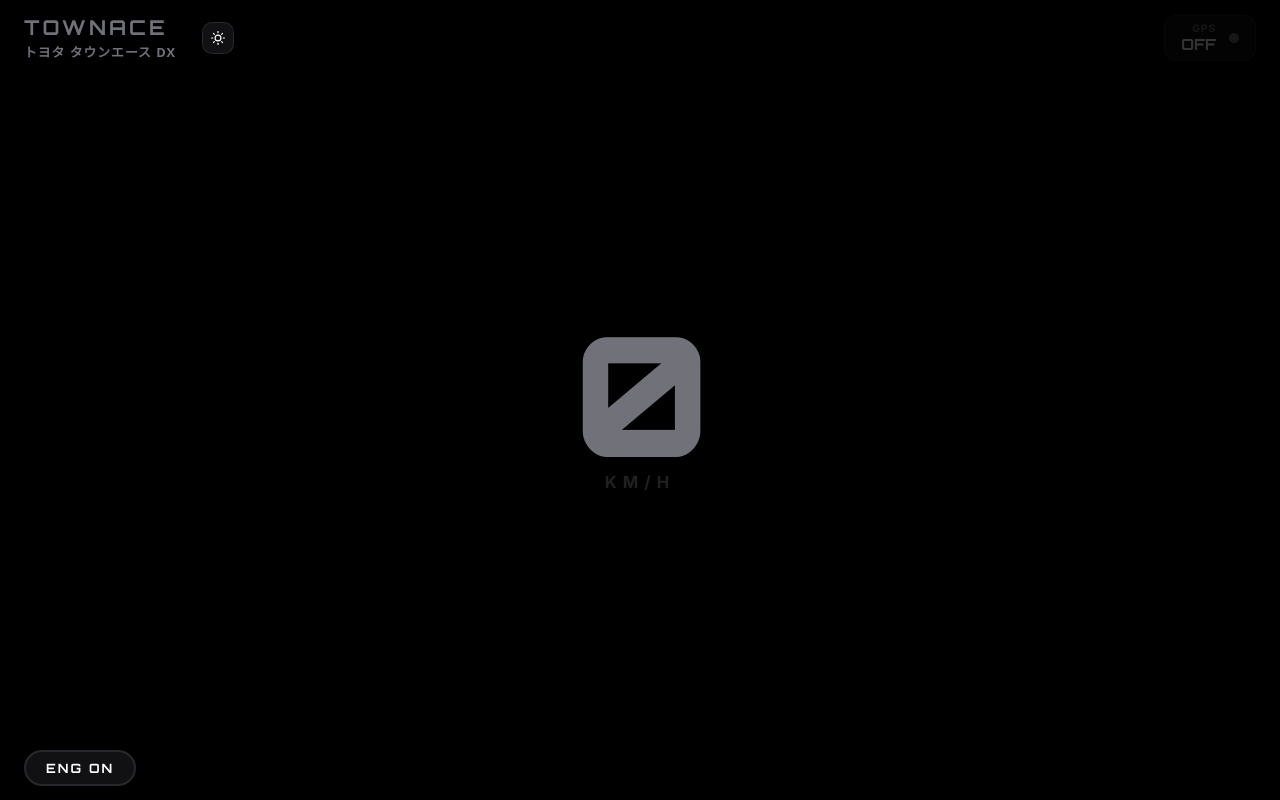
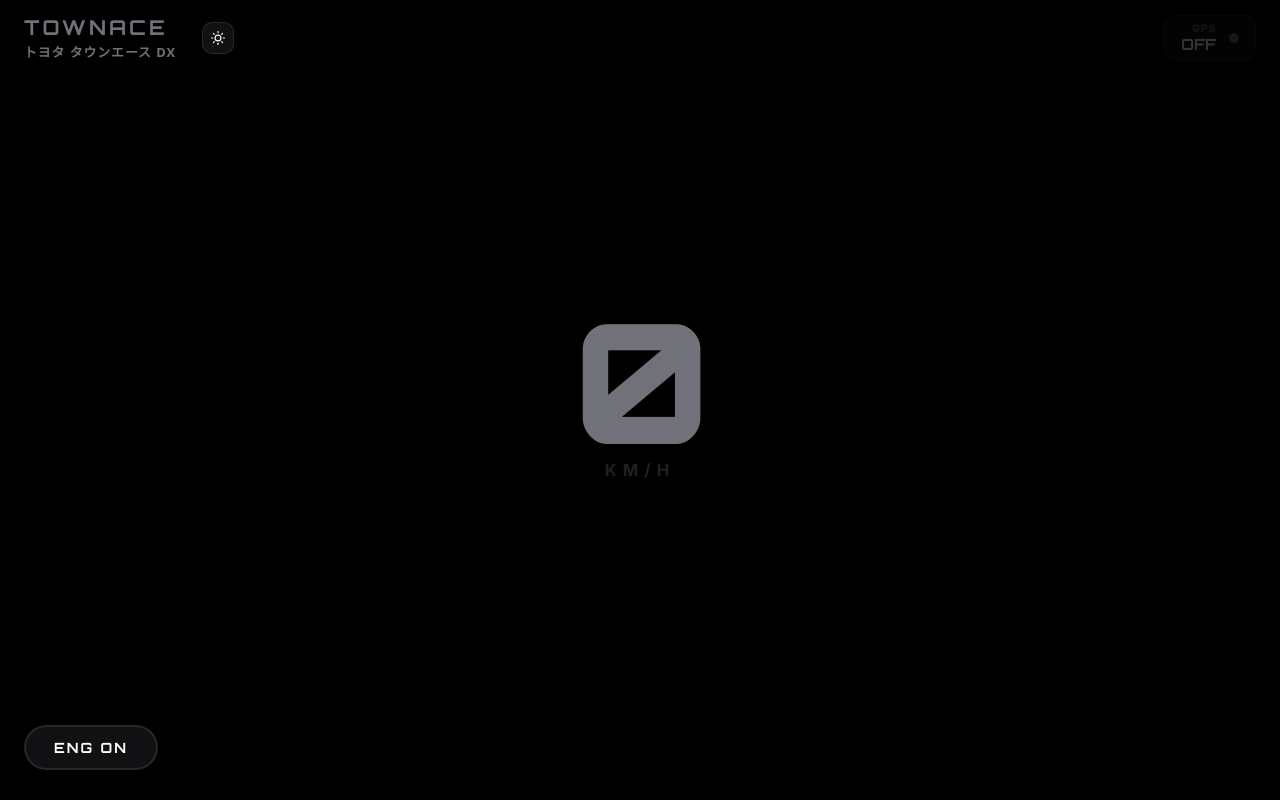
Before and after one commit to ChandiraP/toyota-dash, a React (Vite) app: page / in a window 1280 px wide. Built offline with nearby package versions, Linux system fonts and the light colour scheme.

Commit message:
“v1.0.7.1”

```diff
--- a/src/App.jsx
+++ b/src/App.jsx
@@ -17,7 +17,6 @@ const calculateDistance = (lat1, lon1, lat2, lon2) => {
   return R * c;
 };
 
-// Global audio context reference to prevent memory leaks
 let globalAudioCtx = null;
 const playIgnitionTone = (freq, type, duration) => {
   try {
@@ -84,7 +83,7 @@ export default function App() {
   useEffect(() => localStorage.setItem('townace_fuel', fuel.toString()), [fuel]);
   useEffect(() => localStorage.setItem('townace_theme', isDarkMode.toString()), [isDarkMode]);
 
-  // --- CORE GPS ENGINE (Memoized to prevent unnecessary re-renders) ---
+  // --- CORE GPS ENGINE ---
   const startGpsStream = useCallback(() => {
     if (!navigator.geolocation) {
       setGpsStatus('lost');
@@ -208,7 +207,6 @@ export default function App() {
     setAvgSpeed(0);
   }, []);
 
-  // Strict cleanup on unmount
   useEffect(() => {
     return () => {
       stopGpsStream();
@@ -231,10 +229,8 @@ export default function App() {
     btnBg: isDarkMode ? 'rgba(39,39,42,0.7)' : '#e4e4e7',
   }), [isDarkMode]);
 
-  // --- RENDER ---
   return (
     <>
-      {/* PORTRAIT WARNING */}
       <div style={{
         position: 'fixed', inset: 0, backgroundColor: '#000000', zIndex: 9999,
         flexDirection: 'column', alignItems: 'center', justifyContent: 'center',
@@ -248,7 +244,6 @@ export default function App() {
         <p style={{ fontSize: '13px', color: '#a1a1aa', marginTop: '12px' }}>Please rotate your hardware horizontally.</p>
       </div>
 
-      {/* DASHBOARD CANVAS */}
       <div style={{
         position: 'absolute', top: 0, bottom: 0, left: 0, right: 0, flexDirection: 'column',
         justifyContent: 'space-between', boxSizing: 'border-box', zIndex: 1, backgroundColor: theme.bg,
@@ -259,7 +254,6 @@ export default function App() {
         transition: 'background-color 0.4s ease'
       }} className="main-dashboard-layout">
 
-        {/* BACKGROUND GLOW */}
         <div style={{
           position: 'absolute', inset: 0, backgroundColor: engineActive ? ecoColor : 'transparent',
           opacity: isDarkMode ? 0.05 : 0.02, transition: 'background-color 1.5s ease-in-out', pointerEvents: 'none', zIndex: 0
@@ -338,7 +332,9 @@ export default function App() {
             <div style={{ position: 'absolute', width: '22vw', height: '14vw', borderRadius: '50%', backgroundColor: engineActive ? ecoColor : 'transparent', filter: 'blur(55px)', opacity: isDarkMode ? 0.45 : 0.7, transition: 'background-color 1.5s ease-in-out', zIndex: 0 }} />
             <div style={{ position: 'relative', zIndex: 2, display: 'flex', flexDirection: 'column', alignItems: 'center' }}>
               <span className="font-digital" style={{
-                fontSize: '13vw', fontWeight: '900', letterSpacing: '-0.4vw', margin: 0, padding: 0, lineHeight: 0.9,
+                fontSize: '13vw',
+                fontWeight: '900', /* Reverted back to 900 as per your request */
+                letterSpacing: '-0.4vw', margin: 0, padding: 0, lineHeight: 0.9,
                 color: !engineActive && !isPoweringUp ? theme.muted : theme.text, transition: 'color 0.4s ease',
                 textShadow: engineActive && isDarkMode ? '0 0 30px rgba(255,255,255,0.1)' : 'none'
               }}>
@@ -368,19 +364,18 @@ export default function App() {
         </div>
 
         {/* IGNITION BUTTON */}
-        <div style={{ width: '100%', display: 'flex', justifyContent: 'flex-start', zIndex: 20 }}>
+        <div style={{ width: '100%', display: 'flex', justifyContent: 'flex-start', zIndex: 20, marginBottom: '2vh' /* Added margin to push clear of iOS home bar */ }}>
           <button onClick={toggleEngineState} disabled={isPoweringUp} style={{
             background: isPoweringUp ? theme.btnBg : engineActive ? 'rgba(239,68,68,0.1)' : theme.cardBg,
             border: `2px solid ${engineActive ? '#ef4444' : theme.cardBorder}`,
             color: isPoweringUp ? theme.muted : engineActive ? '#ef4444' : theme.text,
-            padding: '8px 20px', borderRadius: '30px', fontSize: '1vw', fontWeight: 'bold', letterSpacing: '2px',
+            padding: '12px 28px', borderRadius: '40px', fontSize: '1.1vw', fontWeight: 'bold', letterSpacing: '2px',
             cursor: isPoweringUp ? 'wait' : 'pointer', transition: 'all 0.4s ease', outline: 'none',
-            boxShadow: engineActive && isDarkMode ? '0 0 15px rgba(239,68,68,0.15)' : 'none'
+            boxShadow: engineActive && isDarkMode ? '0 0 15px rgba(239,68,68,0.15)' : 'none',
+            display: 'flex', alignItems: 'center', justifyContent: 'center', gap: '8px' /* Applied flex directly to button */
           }}>
-            <div style={{ display: 'flex', alignItems: 'center', gap: '8px' }}>
-              {isPoweringUp && <div className="animate-spin-fast" style={{ width: '10px', height: '10px', border: '2px solid #f59e0b', borderTopColor: 'transparent', borderRadius: '50%' }} />}
-              <span className="font-digital">{isPoweringUp ? 'STARTING...' : engineActive ? 'ENG OFF' : 'ENG ON'}</span>
-            </div>
+            {isPoweringUp && <div className="animate-spin-fast" style={{ width: '12px', height: '12px', border: '2px solid #f59e0b', borderTopColor: 'transparent', borderRadius: '50%' }} />}
+            <span className="font-digital">{isPoweringUp ? 'STARTING...' : engineActive ? 'ENG OFF' : 'ENG ON'}</span>
           </button>
         </div>
 
```
